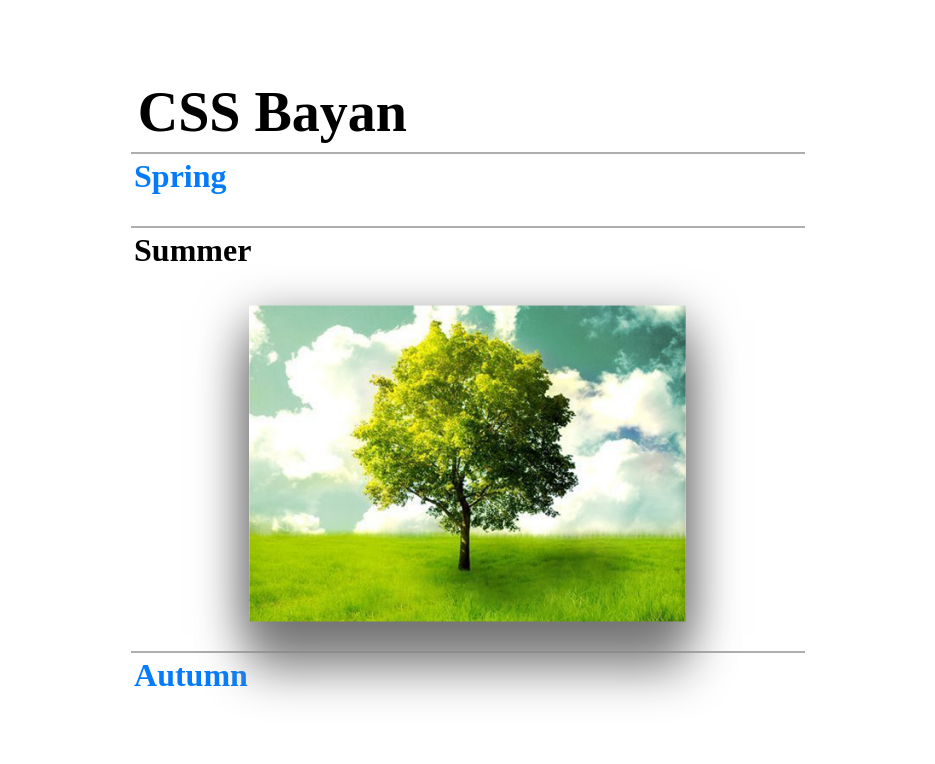
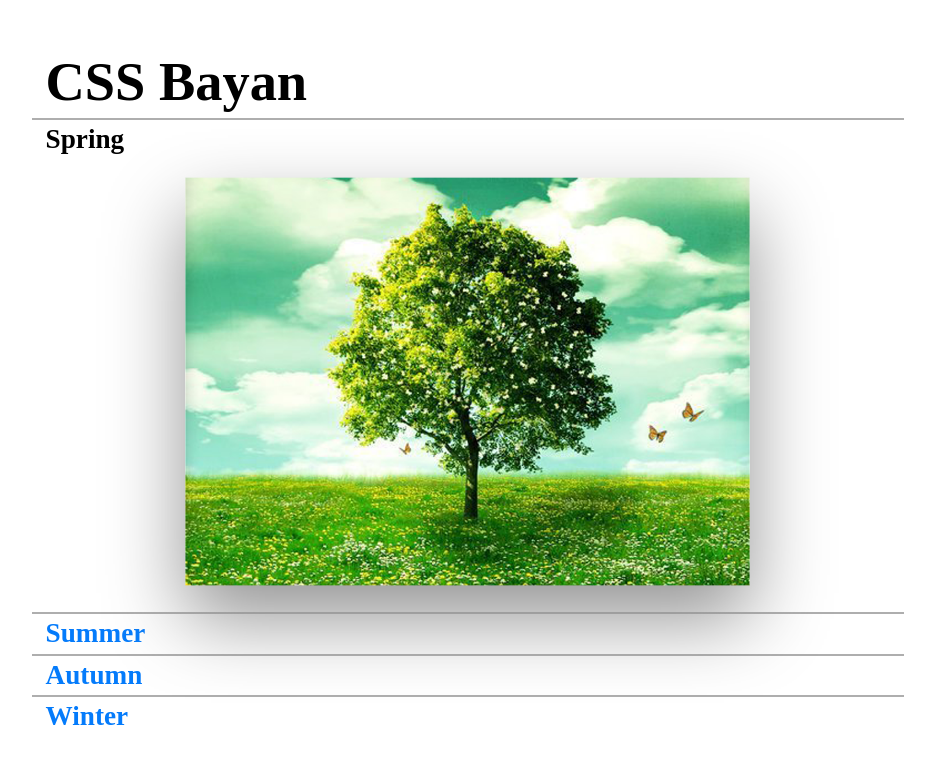
Before and after one commit to VOLSVIK/cssBayan, a plain HTML site: page cssBayan/index.html in a window 1280 px wide. Shown: the whole page, without its empty margins (172-1107 px from the left). Drawn offline with Linux system fonts and the light colour scheme.

Commit message:
feat: change files (Sun, 12-03-23 17:26:00)

```diff
--- a/cssBayan/index.html
+++ b/cssBayan/index.html
@@ -3,17 +3,16 @@
 <head>
     <link rel="stylesheet" href="normalize.css">
     <link rel="stylesheet" href="style.css">
-    <link rel="icon" href="Bn.ico">
+    <link rel="icon" href="cssBayan\Bn.ico">
     <meta charset="UTF-8">
     <meta http-equiv="X-UA-Compatible" content="IE=edge">
     <meta name="viewport" content="width=device-width, initial-scale=1.0">
     <title>cssBayan</title>
 </head>
   <body>
-  <div class="titleBayan">CSS Bayan</div>
-  <div class="memeContentAll">
-    <div class="memeContent">
-        <input type="radio" name="meme" id="meme1"/>
+      <div class="bayanTitle">CSS Bayan</div>
+      <div class="bayanContent">
+        <input type="radio" name="meme" id="meme1" checked="checked"/>
         <label for="meme1">
           <div class="memeLine"></div>
           <div class="memeTitle">
@@ -21,9 +20,7 @@
           </div>
           <img src="spring.png" alt="spring" class="memePicture01">
         </label>
-    </div>
-    <div class="memeContent">
-      <input type="radio" name="meme" id="meme2" checked="checked"/>
+        <input type="radio" name="meme" id="meme2"/>
         <label for="meme2">
           <div class="memeLine"></div>
           <div class="memeTitle">
@@ -31,9 +28,6 @@
           </div>
           <img src="summer.png" alt="summer" class="memePicture01">
         </label>
-    </div>
-
-   <div class="memeContent">
         <input type="radio" name="meme" id="meme3"/>
         <label for="meme3">
           <div class="memeLine"></div>
@@ -42,7 +36,14 @@
           </div>
           <img src="autumn.png" alt="autumn" class="memePicture01">
         </label>
+        <input type="radio" name="meme" id="meme4"/>
+        <label for="meme4">
+          <div class="memeLine"></div>
+          <div class="memeTitle">
+            <a class="memeText">Winter</a><div class="memeArrow">&lang;</div>
           </div>
+          <img src="winter.png" alt="winter" class="memePicture01">
+        </label>
       </div>
   </body>
 </html>
--- a/cssBayan/style.css
+++ b/cssBayan/style.css
@@ -1,86 +1,39 @@
 body {
-    display: flex;
-    flex-direction: column;
-    /* justify-content: space-between; */
-    align-items: center;
-    /* max-width: 1740px; */
-    margin: 2vh 2vw;
-    padding: 5%;
-    /* margin-left: auto;
-    margin-right: auto;
-    padding-left: 5%;
-    padding-right: 5%; */
-    /* background-color: burlywood; */
-
+    width: 70%;
+    margin: 0 auto;
+    padding: 4%;
   }
 
-  .titleBayan {
-    width: 60%;
-    /* padding: 0vh 2vw; */
-    align-content: start;
-    font-size: 7vh;
+  .bayanContent {
+    width: 100%;
+    cursor: none;
+  }
+
+  .bayanTitle {
+    margin-left: 2vw;
+    font-size: 1.7em;
     font-weight: 700;
   }
-
-.memeContent {
-    display: flex;
-    flex-direction: column;
-    align-items: center;
-    /* justify-content: space-between; */
-    width: 90%;
-    /* height: 4vh; */
-    /* cursor: pointer; */
-    /* color: beige; */
-    /* background-color: bisque; */
-    cursor: pointer;
-}
-/*
-.meme-Content02 {
-    display: flex;
-    flex-direction: column;
-    align-items: center;
-    width: 90%;
-    color: beige;
-    background-color: bisque;
-    cursor: pointer;
-} */
 
 .memeTitle {
     display: flex;
     justify-content: space-between;
     width: 100%;
-    height: 7vh;
-    /* background-color: burlywood; */
     transition: .5s;
 }
 
 .memeText {
-    font-size: 4vh;
-    margin-left: 1vw;
-    /* margin-right: auto; */
+    margin-left: 2vw;
     color: rgb(4, 123, 251);
 }
 
 .memeArrow {
-    /* width: 2vw; */
-    font-size: 4vh;
-    font-weight: 700;
-    /* height: 4vh; */
-    /* background-size: 2vw;  */
-    /* background-position: center; */
-    /* background-repeat: no-repeat; */
-    /* background-color: transparent; */
-    /* border: 1px solid; */
-    /* outline: 0; */
     opacity: 0;
     color:black;
     margin-right: 2vw;
-    /* border-radius: 1.4em; */
-    /* background-image: url("arrow64.png"); */
     transition: .5s;
-    transform-origin: 35% 35%;
+    transform-origin: 25% 75%;
     transform: rotate(270deg);
-    /* transform: scale(0.7); */
 }
 
 .memeLine {
@@ -92,167 +45,147 @@ body {
 .memePicture01 {
     width: 0%;
     height: 0%;
-    /* background-size: 20em 20em;  */
     background-size: contain;
     background-position: center;
     background-repeat: no-repeat;
-    /* background-color: transparent; */
-    /* background-color: aqua; */
-    /* border: 1px solid; */
-    /* outline: 0; */
-    /* opacity: 0; */
-
-    /* border-radius: 1.4em; */
-    /* background-image: url("spring.png"); */
     transition: .5s;
-    /* display: none; */
-    transform: scale(0.2);
 }
 
-/* .memePicture02 {
-    width: 0em;
-    height: 0em;
-    background-size: contain;
-    background-position: center;
-    background-repeat: no-repeat;
-    background-image: url("summer.png");
-    transition: 1s;
-    transform: scale(0.2);
-} */
-
-/* a {
-    color: green;
-} */
-
-/* .memeContent:hover {
-    color: red;
-} */
-.memeContentAll:hover .memeArrow{
-    /* transform: rotate(180deg); */
+.bayanContent:hover .memeArrow{
     opacity: 1;
-    /* color: green; */
 }
 
-.memeContentAll:hover .memeText{
+.bayanContent:hover .memeText{
     color: black;
 }
 
-.memeContentAll:hover .memeTitle{
-    box-shadow: 0 1vh 2vw rgb(107, 107, 107), 0 4vh 2vw rgb(147, 147, 147);
+.bayanContent:hover .memeTitle{
+    box-shadow: 0 0.5em 1em rgb(174, 174, 174);
 }
-
-/* .memeContent:hover .memePicture01{
-    transform: scale(1);
-    width: 40em;
-    height: 40em;
-} */
-
-/*
-.memeContent:visited .memePicture01{
-    transform: scale(1);
-    width: 10em;
-    height: 10em;
-    fill: freeze;
-} */
-
-
-.memeContentAll {
-    display: flex;
-    flex-direction: column;
-    align-items: center;
-    /* justify-content: space-between; */
-    width: 70%;
-    /* height: 4vh; */
-    /* cursor: pointer; */
-    /* color: rgb(210, 210, 66); */
-    /* background-color: beige; */
-    cursor: pointer;
-    /* margin: 20px 0; */
-}
-
-/* label:hover .memePicture01{
-    transform: scale(1);
-    width: 40em;
-    height: 40em;
-} */
 
 label {
     display: flex;
     flex-direction: column;
     align-items: center;
-    cursor: pointer;
-    /* background-color: #f0f2f5; */
-    /* display: block; */
-    padding: 0.5vh;
     justify-content: space-between;
     width: 100%;
-    /* height: 4vh; */
-    /* background-color: burlywood; */
-    /* color: #BFE2FF; */
+    font-size: 1em;
     font-weight: 700;
-    /* box-sizing: border-box; */
-    /* z-index: 100; */
-    font-size: 1.4em;
-    /* margin-left: 1em; */
-    /* margin-right: auto; */
+    cursor: none;
     color: rgb(4, 123, 251);
-    /* font-family: Verdana, sans-serif;    */
-    /* font-size: 18px; */
-    /* margin: 0 0 5px; */
     transition: .5s;
 }
-.memeContentAll label:hover .memeArrow{
+
+.bayanContent label:hover .memeArrow{
     transform-origin: 35% 35%;
     transform: rotate(90deg);
 }
 
-.memeContentAll label:hover .memePicture01{
-    color: #FFF;
+.bayanContent label:hover .memePicture01{
     transform: scale(0.9);
     width: 40%;
     height: 40%;
 }
-.memeContentAll label:active .memeArrow{
+
+.bayanContent label:active .memeArrow{
     transform-origin: 35% 35%;
     transform: rotate(90deg);
     color: rgb(4, 123, 251);
 }
-.memeContentAll label:active .memeText{
+
+.bayanContent label:active .memeText{
     color: rgb(4, 123, 251);
 }
-.memeContentAll label:active .memePicture01{
-    color: #FFF;
+
+.bayanContent label:active .memePicture01{
     transform: scale(0.9);
     width: 40%;
     height: 40%;
 }
-.memeContentAll label:active{
+
+.bayanContent label:active{
     opacity: .7;
 }
 
-.memeContentAll input{
+.bayanContent input{
     display: none;
 }
-/* .memeContentAll label:before {
-    content: '\276F';
-    float: right;
-} */
-.memeContentAll input:checked + label .memeText{
+
+.bayanContent input:checked + label .memeText{
     color: black;
 }
 
-.memeContentAll input:checked + label .memeArrow{
+.bayanContent input:checked + label .memeArrow{
     color: black;
     transform-origin: 35% 35%;
     transform: rotate(90deg);
 }
-/* .memeContentAll input:checked + label:before {
-    transition: transform .35s;
-    transform: rotate(90deg);
-} */
-.memeContentAll input:checked + label .memePicture01 {
+
+.bayanContent input:checked + label .memePicture01 {
     width: 70%;
     height: 70%;
     transform: scale(0.9);
-    box-shadow: 0 2vh 4vw rgb(107, 107, 107), 0 7vh 4vw rgb(147, 147, 147);
+    box-shadow: 0 1em 2em rgb(147, 147, 147);
 }
+
+@media (min-width: 820px) {
+
+.bayanTitle {
+    font-size: 3.4em;
+}
+
+label {
+    font-size: 1.7em;
+}
+
+.bayanContent:hover .memeTitle{
+    box-shadow: 0 0.7em 1.4em rgb(174, 174, 174);
+}
+
+.bayanContent input:checked + label .memePicture01 {
+    box-shadow: 0 1.4em 3em rgb(147, 147, 147);
+}
+}
+
+@media (min-width: 1400px) {
+
+.bayanContent {
+    cursor: pointer;
+}
+
+.bayanTitle {
+    font-size: 7em;
+}
+
+label {
+    font-size: 3.4em;
+    cursor: pointer;
+}
+
+.bayanContent:hover .memeTitle{
+    box-shadow: 0 1.4em 3em rgb(174, 174, 174);
+}
+
+.bayanContent input:checked + label .memePicture01 {
+    box-shadow: 0 3em 5em rgb(147, 147, 147);
+}
+}
+
+@media (min-width: 1920px) {
+
+.bayanTitle {
+    font-size: 7vh;
+}
+
+label {
+    font-size: 4vh;
+}
+
+.bayanContent:hover .memeTitle{
+    box-shadow: 0 1vh 2vw rgb(174, 174, 174);
+}
+
+.bayanContent input:checked + label .memePicture01 {
+    box-shadow: 0 2vh 4vw rgb(147, 147, 147);
+}
+}
```
Also changed, not shown: 1 other file. Lines whose indentation alone changed are shown as unchanged.
